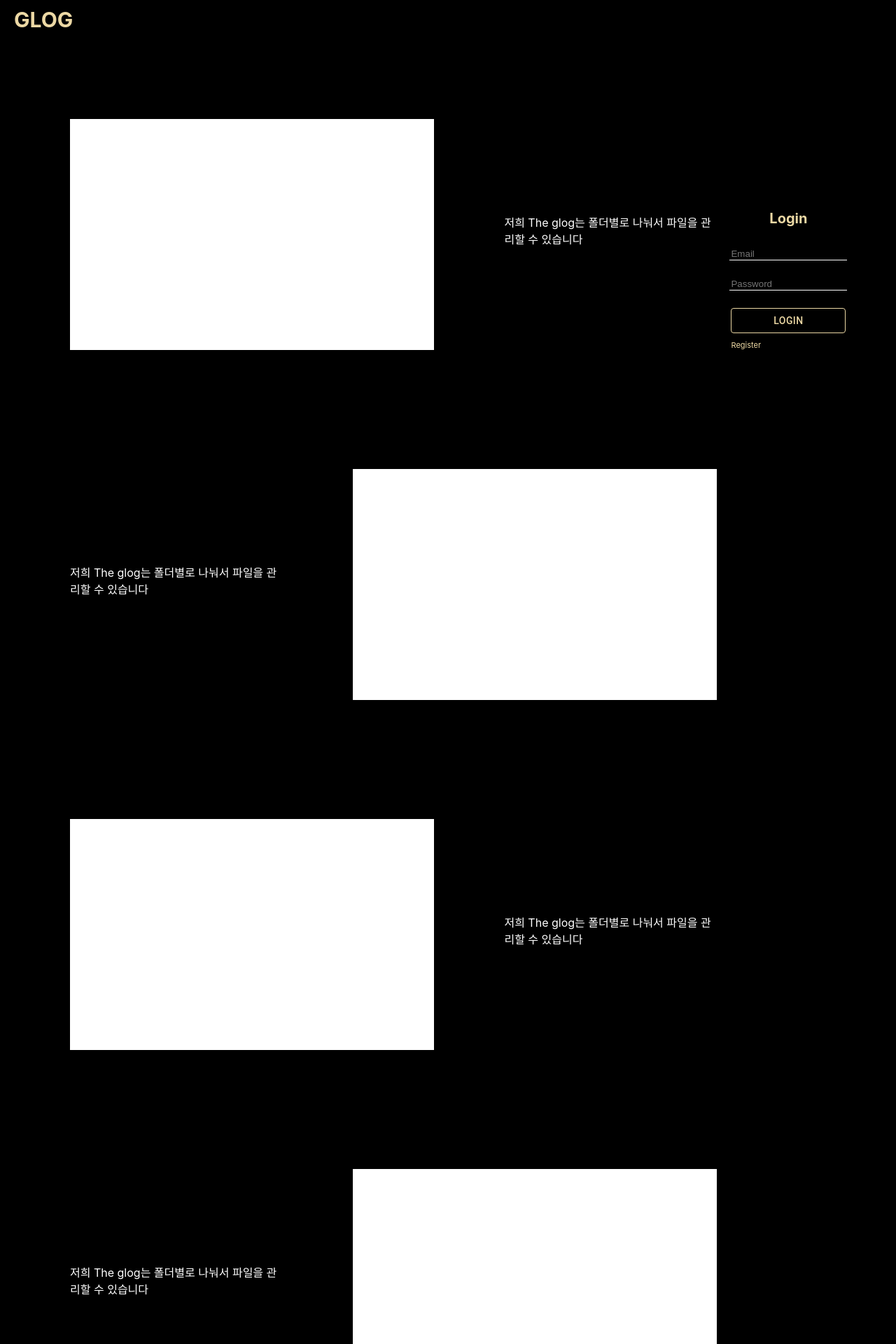
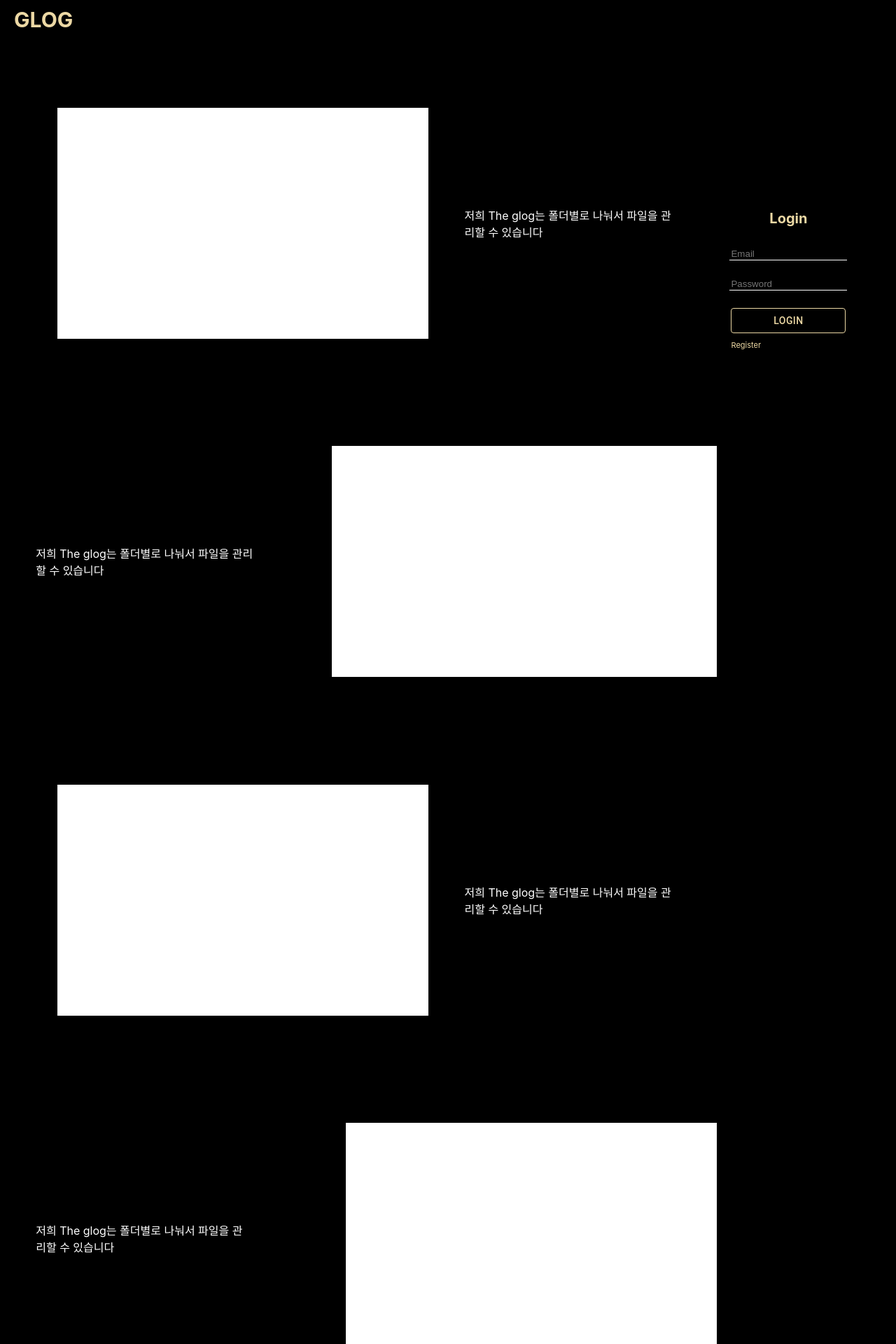
Before and after one commit to pknu-wap/2023_1_WAP_WEB_TEAM_4, a React (Create React App) app in the folder frontend/: page /login in a window 1280 px wide. Shown: the top 1920 px of the page at 70% size. Built offline with nearby package versions, Linux system fonts and the light colour scheme.

Commit message:
헤더 컴포넌트 만들기

```diff
--- /dev/null
+++ b/frontend/src/components/Header.js
@@ -0,0 +1,21 @@
+import { Stack } from "@mui/material";
+import React from "react";
+
+const Header = () => {
+  return (
+    <Stack
+      bgcolor="black"
+      style={{
+        width: "100%",
+        fontWeight: "bold",
+        color: "#ECD8A4",
+        fontSize: "30px",
+        position: "fixed",
+        padding: "10px 0px 10px 20px",
+      }}>
+      GLOG
+    </Stack>
+  );
+};
+
+export default Header;
--- a/frontend/src/pages/Login.js
+++ b/frontend/src/pages/Login.js
@@ -1,7 +1,7 @@
 import React from "react";
 import { Stack, Button } from "@mui/material";
 import { useNavigate } from "react-router-dom";
-// import { motion } from 'framer-motion'
+import Header from "../components/Header.js";
 
 const Login = () => {
   const navigate = useNavigate();
@@ -16,51 +16,31 @@ const Login = () => {
     setLoginState({ ...loginState, [name]: value });
   };
   return (
-    <Stack style={{ backgroundColor: "black" }}>
-      <Stack
-        style={{
-          width: "100%",
-          fontWeight: "bold",
-          color: "#ECD8A4",
-          fontSize: "30px",
-          position: "fixed",
-          padding: "10px 0px 10px 20px",
-        }}>
-        GLOG
-      </Stack>
-      <Stack flexDirection="row">
-        <Stack style={{ width: "80%" }}>
+    <Stack height="100%">
+      <Header />
+      <Stack flexDirection="row" height="5000px" bgcolor="black">
+        <Stack bgcolor="black" style={{ width: "80%", paddingBottom: "5%" }}>
           <Stack flexDirection="row" alignItems="center">
             <Stack
               width="600px"
               height="330px"
-              marginTop="170px"
-              marginLeft="100px"
+              marginTop="15%"
+              marginLeft="8%"
               backgroundColor="white"
             />
-            <Stack
-              width="350px"
-              height="60px"
-              marginTop="170px"
-              marginLeft="100px"
-              color="white">
+            <Stack width="350px" margin="15% 5% 0 5%" color="white">
               저희 The glog는 폴더별로 나눠서 파일을 관리할 수 있습니다
             </Stack>
           </Stack>
           <Stack flexDirection="row" alignItems="center">
-            <Stack
-              width="350px"
-              height="60px"
-              marginTop="170px"
-              marginLeft="100px"
-              color="white">
+            <Stack width="350px" margin="15% 5% 0 5%" color="white">
               저희 The glog는 폴더별로 나눠서 파일을 관리할 수 있습니다
             </Stack>
             <Stack
               width="600px"
               height="330px"
-              marginTop="170px"
-              marginLeft="100px"
+              marginTop="15%"
+              marginLeft="5%"
               backgroundColor="white"
             />
           </Stack>
@@ -68,31 +48,23 @@ const Login = () => {
             <Stack
               width="600px"
               height="330px"
-              marginTop="170px"
-              marginLeft="100px"
+              marginTop="15%"
+              marginLeft="8%"
               backgroundColor="white"
             />
-            <Stack
-              width="350px"
-              height="60px"
-              marginTop="170px"
-              marginLeft="100px"
-              color="white">
+            <Stack width="350px" margin="15% 5% 0 5%" color="white">
               저희 The glog는 폴더별로 나눠서 파일을 관리할 수 있습니다
             </Stack>
           </Stack>
           <Stack flexDirection="row" alignItems="center">
-            <Stack
-              width="350px"
-              height="60px"
-              margin="170px 0px 100px 100px"
-              color="white">
+            <Stack width="350px" margin="15% 5% 0 5%" color="white">
               저희 The glog는 폴더별로 나눠서 파일을 관리할 수 있습니다
             </Stack>
             <Stack
               width="600px"
               height="330px"
-              margin="170px 0px 100px 100px"
+              marginTop="15%"
+              marginLeft="8%"
               backgroundColor="white"
             />
           </Stack>
```
